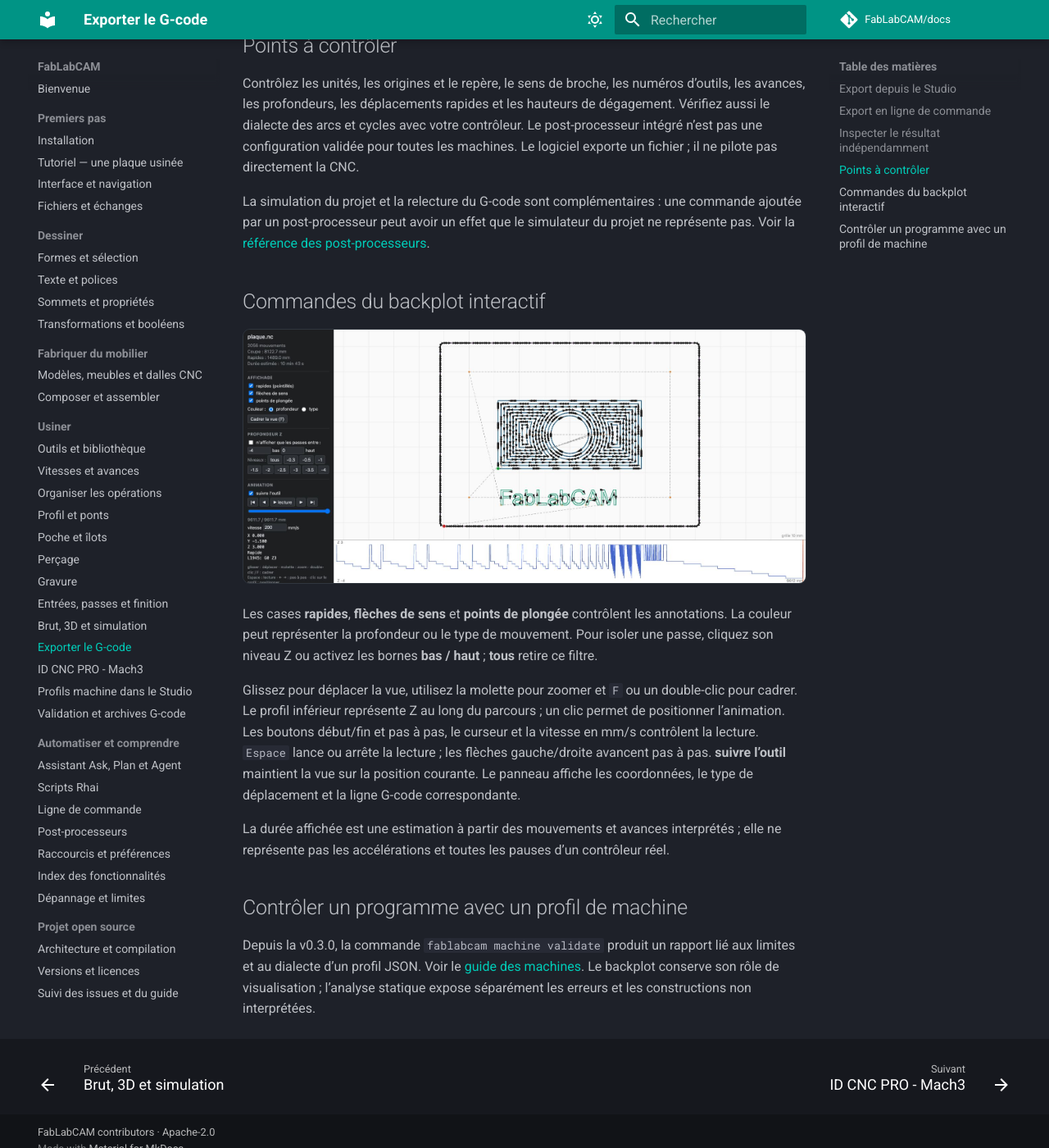
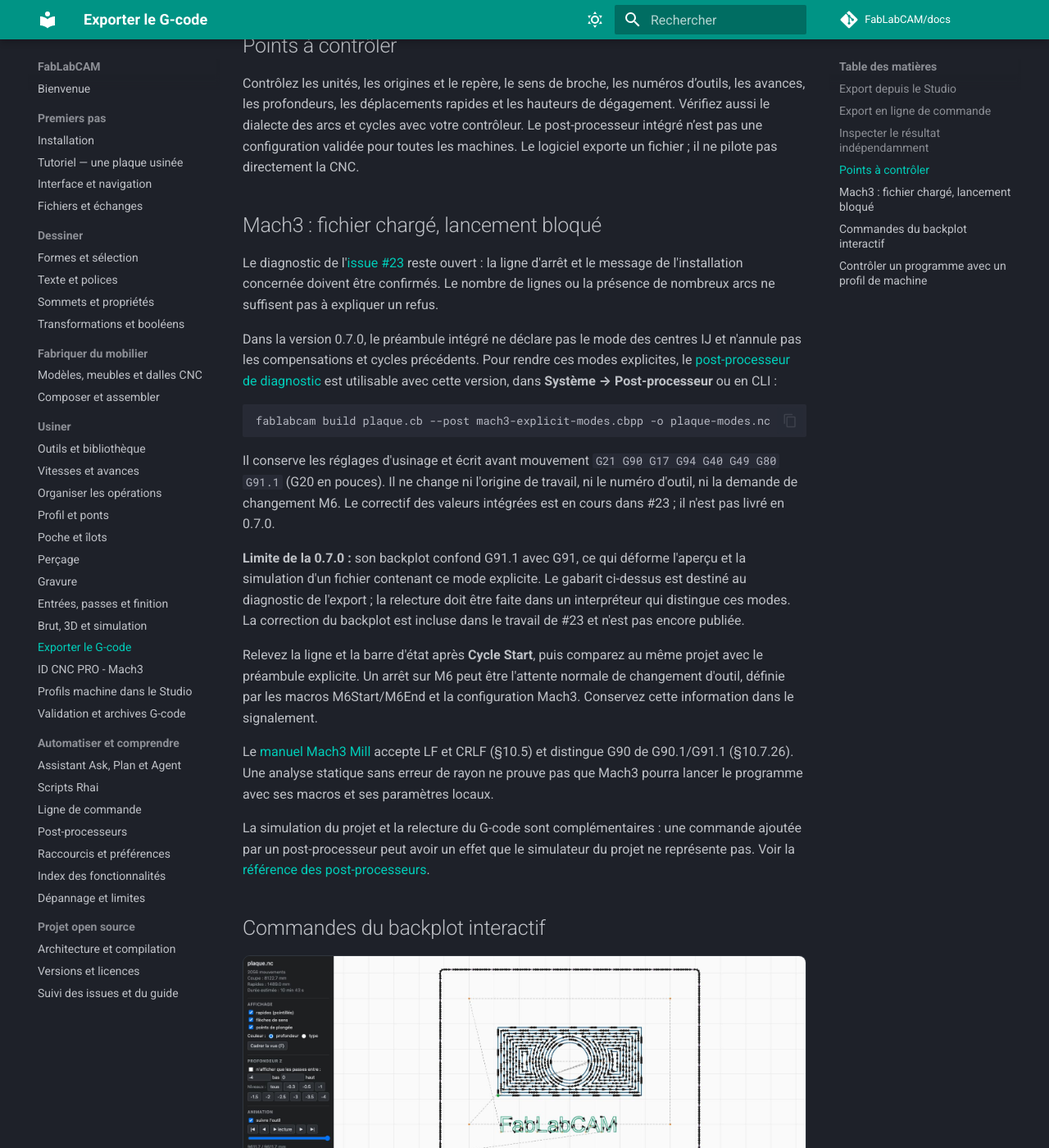
Before and after one commit to FabLabCAM/docs, an MkDocs documentation site: the page built from docs/guide/gcode.md, in a window 1280 px wide and 1400 px high, scrolled down 1541 px. Shown: the whole window at 82% size. Built offline with MkDocs 1.6.1 and Material for MkDocs 9.7.7, drawn with Linux system fonts in a browser that asks for light colours; comment, search, counter and statistics services are not loaded.

Commit message:
docs: document Mach3 startup diagnostics and current limitations (#23)

````diff
--- a/docs/guide/gcode.md
+++ b/docs/guide/gcode.md
@@ -47,6 +47,43 @@ de dégagement. Vérifiez aussi le dialecte des arcs et cycles avec votre contr
 Le post-processeur intégré n’est pas une configuration validée pour toutes les
 machines. Le logiciel exporte un fichier ; il ne pilote pas directement la CNC.
 
+## Mach3 : fichier chargé, lancement bloqué
+
+Le diagnostic de l'[issue #23](https://github.com/FabLabCAM/core/issues/23) reste
+ouvert : la ligne d'arrêt et le message de l'installation concernée doivent être
+confirmés. Le nombre de lignes ou la présence de nombreux arcs ne suffisent pas
+à expliquer un refus.
+
+Dans la version 0.7.0, le préambule intégré ne déclare pas le mode des centres IJ
+et n'annule pas les compensations et cycles précédents. Pour rendre ces modes
+explicites, le [post-processeur de diagnostic](../examples/mach3-explicit-modes.cbpp)
+est utilisable avec cette version, dans **Système → Post-processeur** ou en CLI :
+
+```sh
+fablabcam build plaque.cb --post mach3-explicit-modes.cbpp -o plaque-modes.nc
+```
+
+Il conserve les réglages d'usinage et écrit avant mouvement
+`G21 G90 G17 G94 G40 G49 G80 G91.1` (G20 en pouces). Il ne change ni l'origine
+de travail, ni le numéro d'outil, ni la demande de changement M6. Le correctif
+des valeurs intégrées est en cours dans #23 ; il n'est pas livré en 0.7.0.
+
+**Limite de la 0.7.0 :** son backplot confond G91.1 avec G91, ce qui déforme
+l'aperçu et la simulation d'un fichier contenant ce mode explicite. Le gabarit
+ci-dessus est destiné au diagnostic de l'export ; la relecture doit être faite
+dans un interpréteur qui distingue ces modes. La correction du backplot est
+incluse dans le travail de #23 et n'est pas encore publiée.
+
+Relevez la ligne et la barre d'état après **Cycle Start**, puis comparez au même
+projet avec le préambule explicite. Un arrêt sur M6 peut être l'attente normale
+de changement d'outil, définie par les macros M6Start/M6End et la configuration
+Mach3. Conservez cette information dans le signalement.
+
+Le [manuel Mach3 Mill](https://www.machsupport.com/wp-content/uploads/2013/02/Mach3Mill_1.84.pdf)
+accepte LF et CRLF (§10.5) et distingue G90 de G90.1/G91.1 (§10.7.26).
+Une analyse statique sans erreur de rayon ne prouve pas que Mach3 pourra lancer
+le programme avec ses macros et ses paramètres locaux.
+
 La simulation du projet et la relecture du G-code sont complémentaires : une
 commande ajoutée par un post-processeur peut avoir un effet que le simulateur du
 projet ne représente pas. Voir la [référence des post-processeurs](../reference/postprocesseurs.md).
````
Also changed, not shown: docs/reference/fonctionnalites.md (+1 -1 lines), docs/reference/postprocesseurs.md (+4 -0 lines), docs/reference/suivi.md (+5 -0 lines), docs/reference/versions.md (+11 -0 lines), 1 other file.
